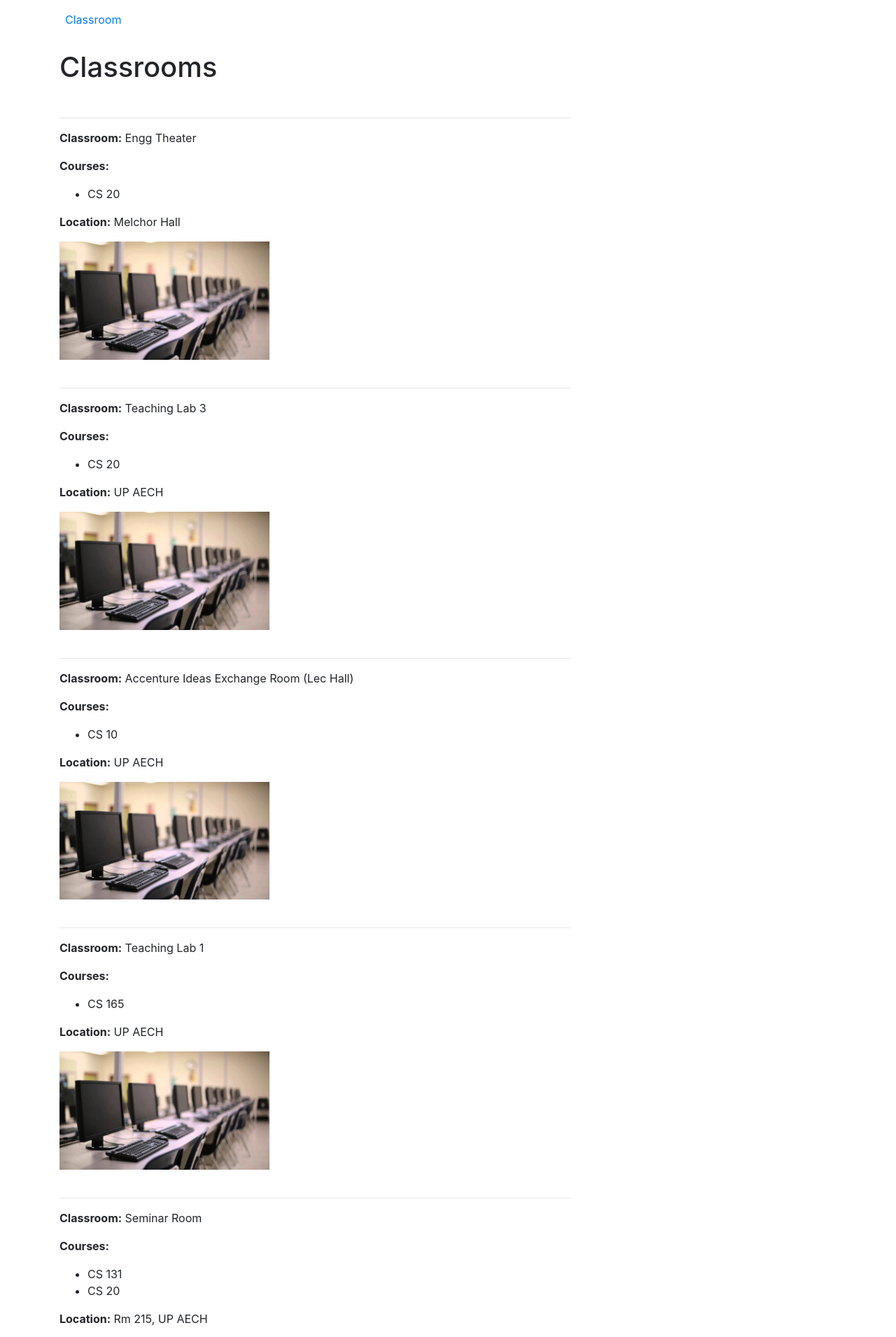
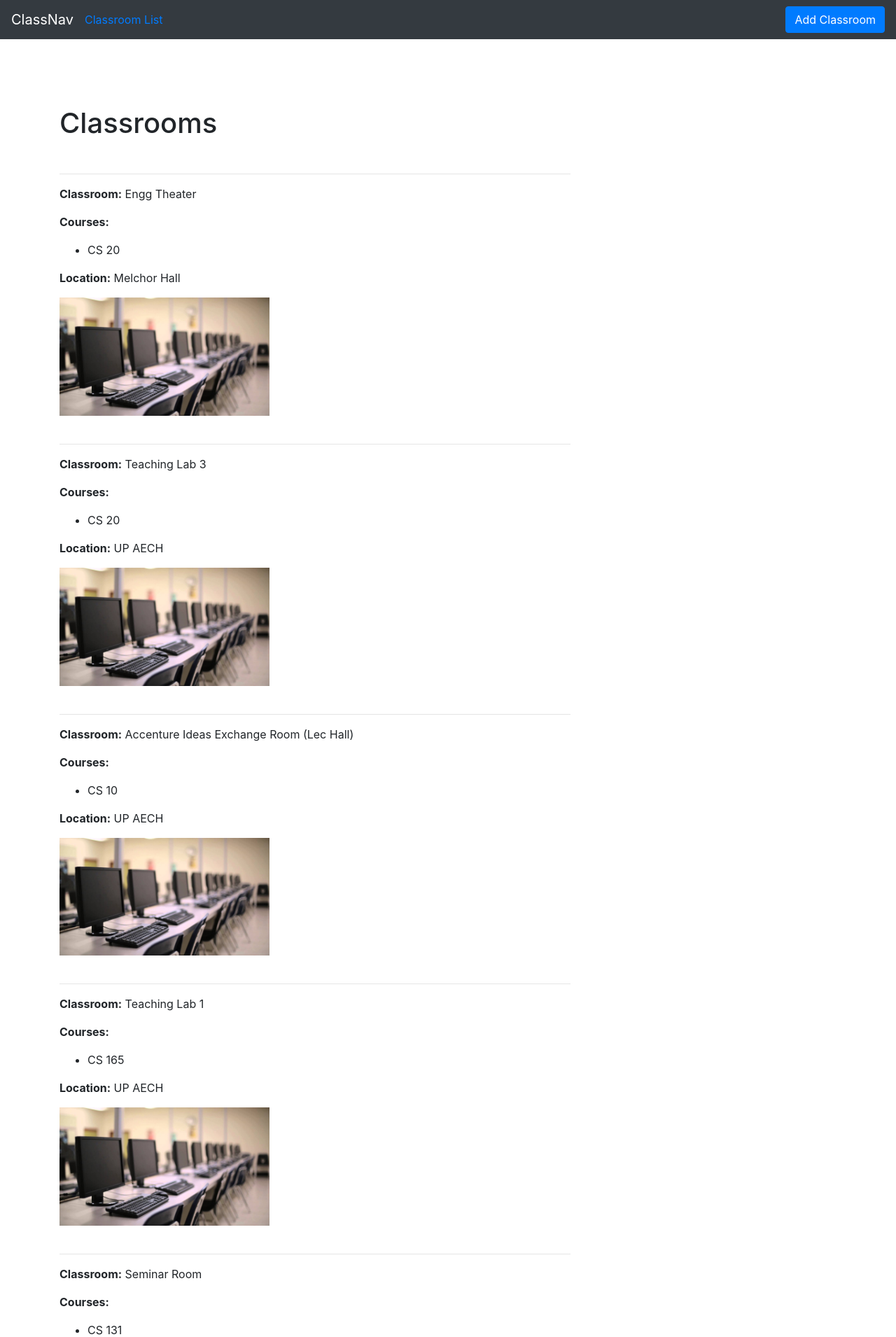
Before and after one commit to ven0men0m/CS-173, a Django app: page / in a window 1280 px wide. Shown: the top 1910 px of the page at 70% size. Run offline with Django 3.2, Linux system fonts and the light colour scheme; data comes from the database, SQL or seed files in the repository; some libraries are stand-ins or nearby versions.

Commit message:
Add floating navbar

```diff
--- a/ClassNav/myClassrooms/templates/myClassrooms/base.html
+++ b/ClassNav/myClassrooms/templates/myClassrooms/base.html
@@ -10,7 +10,7 @@
     <!-- Bootstrap CSS -->
     <link rel="stylesheet" href="https://maxcdn.bootstrapcdn.com/bootstrap/4.0.0/css/bootstrap.min.css" integrity="sha384-Gn5384xqQ1aoWXA+058RXPxPg6fy4IWvTNh0E263XmFcJlSAwiGgFAW/dAiS6JXm" crossorigin="anonymous">
 
-    <link rel="stylesheet" type="text/css" href="{% static 'home/main.css' %}">
+    <link rel="stylesheet" type="text/css" href="{% static 'style.css' %}">
 
     <!-- <img src="/media/logo.png" width="50" height="10" class="d-inline-block align-top" alt=""> -->
 
@@ -18,7 +18,7 @@
 </head>
 
 <body>
-    <header class="site-header">
+    <!-- <header class="site-header">
       <nav class="navbar navbar-expand-md fixed-top">
         <div class="container">
           <button class="navbar-toggler" type="button" data-toggle="collapse" data-target="#navbarToggle" aria-controls="navbarToggle" aria-expanded="false" aria-label="Toggle navigation">
@@ -31,7 +31,18 @@
           </div>
         </div>
       </nav>
-    </header>
+    </header> -->
+    <nav class="navbar navbar-expand-md fixed-top navbar-dark bg-dark">
+        <a class="navbar-brand" href="#">ClassNav</a>
+        <button class="navbar-toggler" type="button" data-toggle="collapse" data-target="#navbarItems" aria-controls="navbarItems" aria-expanded="false" aria-label="Toggle navigation">
+            <span class="navbar-toggler-icon"></span>
+        </button>
+        <div class="collapse navbar-collapse" id="navbarItems">
+            <!-- Add Classroom Link -->
+            <a href="{% url 'list' %}">Classroom List</a>
+            <a class="btn btn-primary ml-auto" href="#" role="button">Add Classroom</a>
+        </div>
+    </nav>
     <main role="main" class="container">
       <div class="row">
         <div class="col-md-8">
@@ -60,7 +71,7 @@
 
   <div class="copyright py-4 text-center text-white sticky-bottom">
     <div class="container">
-      <small>Copyright 2019 &copy; Jeanne James John</small>
+      <small>Copyright 2019 &copy;</small>
     </div>
   </div>
 
--- /dev/null
+++ b/static/style.css
@@ -0,0 +1,7 @@
+body {
+    padding-top: 5rem;
+}
+
+.navbar-dark .navbar-brand {
+    color: white;
+}
```
Also changed, not shown: 1 other file.
